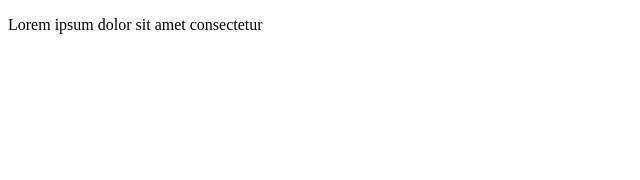
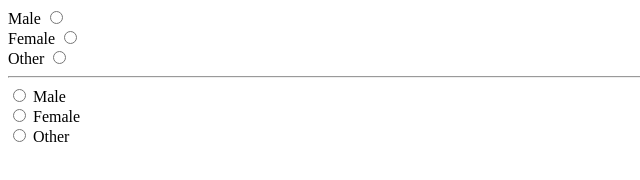
Before and after one commit to samiulhaq4424/HTML, a plain HTML site: page index.html in a window 1280 px wide. Shown: the whole page, without its empty margins (0-640 px from the left). Drawn offline with Linux system fonts and the light colour scheme.

Commit message:
second-commit

```diff
--- a/index.html
+++ b/index.html
@@ -6,8 +6,28 @@
     <title>Document</title>
 </head>
 <body>
-    <p>
-        Lorem ipsum <span id="dolor">dolor</span> sit amet consectetur
-    </p>
+    <form><!--here name=gender only; so we can select only one button at the same time-->
+        <label for="male">Male</label><!--for="male"(which has same name as id="male") used so when you click on male on website, it will click on radio button-->
+        <input type="radio" id="male" name="gender" value="male">
+        <br>
+        <label for="female">Female</label>
+        <input type="radio" id="female"name="gender" value="female">
+        <br>
+        <label for="other">Other</label>
+        <input type="radio" id="other" name="gender" value="other">
+        <br>
+    </form>
+    <hr>
+    <form>
+        <input type="radio" id="male" name="gender1" value="male">
+        <label for="male">Male</label><!--here name=gender1, gender2, gender3; so we can select many button at the same time-->
+        <br>
+        <input type="radio" id="female"name="gender2" value="female">
+        <label for="female">Female</label>
+        <br>
+        <input type="radio" id="other" name="gender3" value="other">
+        <label for="other">Other</label>
+        <br>
+    </form>
 </body>
 </html>
```
Also changed, not shown: html/level 5/4 form/4.3 label.html (+1 -1 lines), html/level 5/4 form/4.4 input-types.html (+1 -1 lines), html/level 5/4 form/4.5 radio.html (+6 -6 lines), html/level 5/4 form/4.6 checkbox.html (+1 -0 lines), html/level 5/4 form/4.8 text area.html (+2 -2 lines), images/index.html (deleted).
